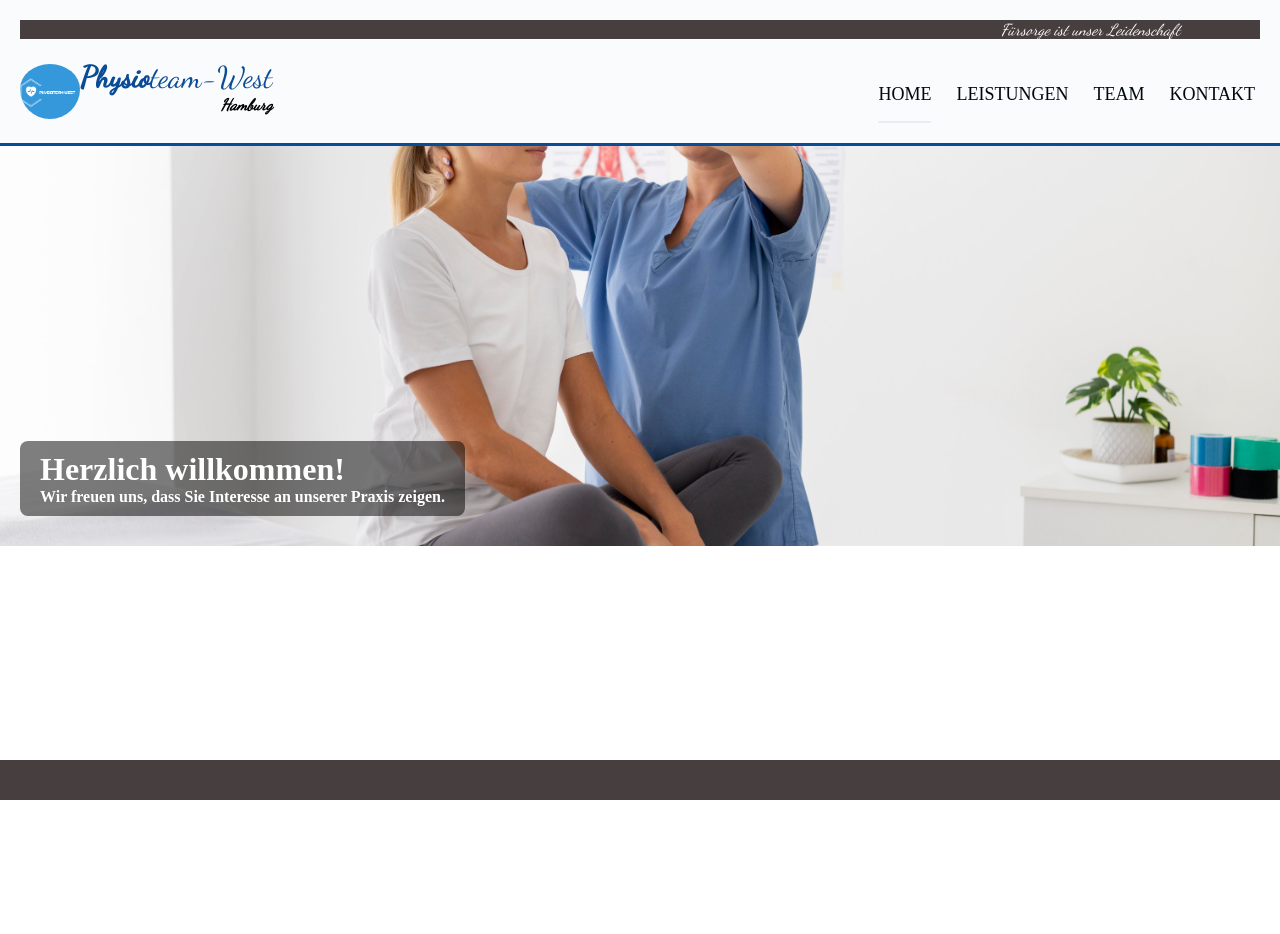
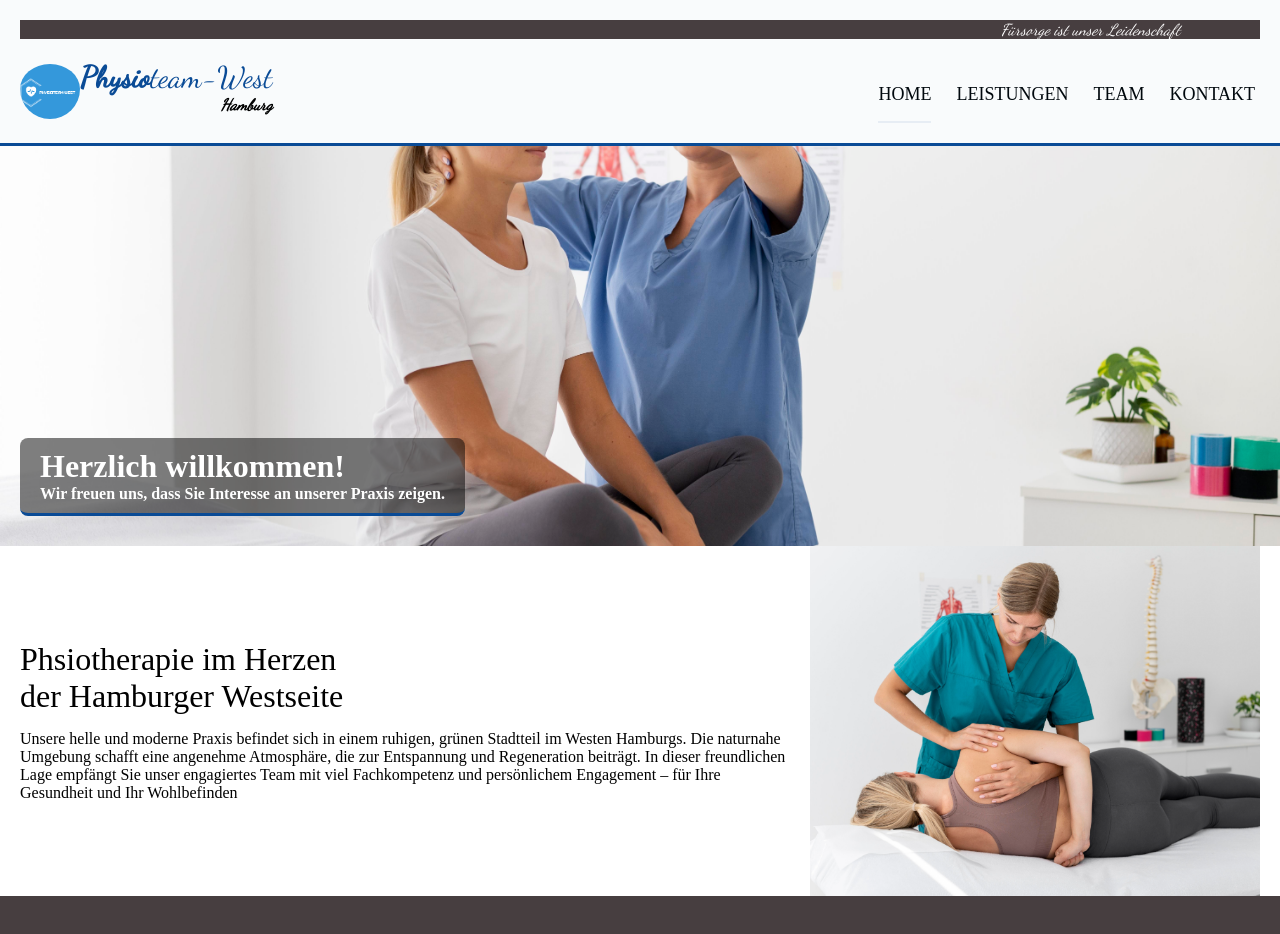
Before and after one commit to OliinykOlha/praxis-website-react, a React (Vite) app: page / in a window 1280 px wide. Shown: the top 934 px of the page. Before the commit the page ends 800 px from the top, so only its background shows below. Built offline with nearby package versions, Linux system fonts and the light colour scheme.

Commit message:
add new container to Homepage

```diff
--- a/src/pages/Home/Home.tsx
+++ b/src/pages/Home/Home.tsx
@@ -1,15 +1,35 @@
-import { HomePicture, HomeDescription, HomeWrapper, Title } from "./styles";
-import Picture_1 from "../../assets/fizio.jpg";
+import { HomePicture, HomeDescription, HomeWrapper, Title, TwoColumnSection } from "./styles";
+import picture_1  from "../../assets/fizio.jpg";
+import picture_2 from "../../assets/fizio2.jpg";
 
 function Home () {
     return (
+        <>
         <HomeWrapper>
-            <HomePicture src={Picture_1} alt="Physioter" />
-            <HomeDescription>
+            <HomePicture src={picture_1} alt="Physioter" primary/>
+            <HomeDescription primary>
             <Title> Herzlich willkommen!</Title>
             <p>Wir freuen uns, dass Sie Interesse an unserer Praxis zeigen.</p>
             </HomeDescription>
-        </HomeWrapper>
+             </HomeWrapper>
+
+             <TwoColumnSection>
+               <div>
+              <Title>Phsiotherapie im Herzen <br />der Hamburger Westseite</Title>
+              <p style={{marginTop: '15px'}}>
+               Unsere helle und moderne Praxis befindet sich in einem ruhigen, grünen Stadtteil im Westen
+               Hamburgs. Die naturnahe Umgebung schafft eine angenehme Atmosphäre, die zur Entspannung und
+             Regeneration beiträgt. In dieser freundlichen Lage empfängt Sie unser engagiertes Team mit
+              viel Fachkompetenz und persönlichem Engagement – für Ihre Gesundheit und Ihr Wohlbefinden
+              </p>
+              </div>
+
+             <HomePicture src={picture_2} alt="Physioter" />
+             </TwoColumnSection>
+
+</>
+
+
 
 
     )
--- a/src/pages/Home/styles.ts
+++ b/src/pages/Home/styles.ts
@@ -1,19 +1,37 @@
 import styled from "@emotion/styled";
+
+interface HomeDescriptionProps {
+  primary?: boolean;
+}
 
 export const HomeWrapper = styled.div`
   position: relative;
   width: 100%;
   height: 400px;
-  overflow: hidden;
+  overflow: visible;
+  flex-direction: column;
 `;
 
-export const HomePicture = styled.img`
-  width: 100%;
-  height: 100%;
+export const TwoColumnSection = styled.div`
+  display: flex;
+  flex-direction: row;
+  align-items: center;
+  height: 350px;
+  gap: 20px;
+  padding: 20px;
+
+  @media (max-width: 768px) {
+    flex-direction: column;
+  }
+`;
+
+export const HomePicture = styled.img<HomeDescriptionProps>`
+  width: ${({primary}) => primary ?  '100%' : '450px'};
+  height: ${({primary}) => primary ?  '100%' : '350px'};
   object-fit: cover;
 `;
 
-export const HomeDescription = styled.div`
+export const HomeDescription = styled.div<HomeDescriptionProps>`
   position: absolute;
   bottom: 30px;
   left: 20px;
@@ -23,9 +41,10 @@ export const HomeDescription = styled.div`
   font-weight: bold;
   background-color: rgba(0, 0, 0, 0.5);
   padding: 10px 20px;
+  border-bottom: ${({ primary }) => (primary ? "3px solid #0a4b96ff" : "none")};
   border-radius: 8px;
 `;
 
 export const Title = styled.div`
-font-size: 2rem;
+  font-size: 2rem;
 `;
```
Also changed, not shown: src/assets/fizio2.jpg (added).
